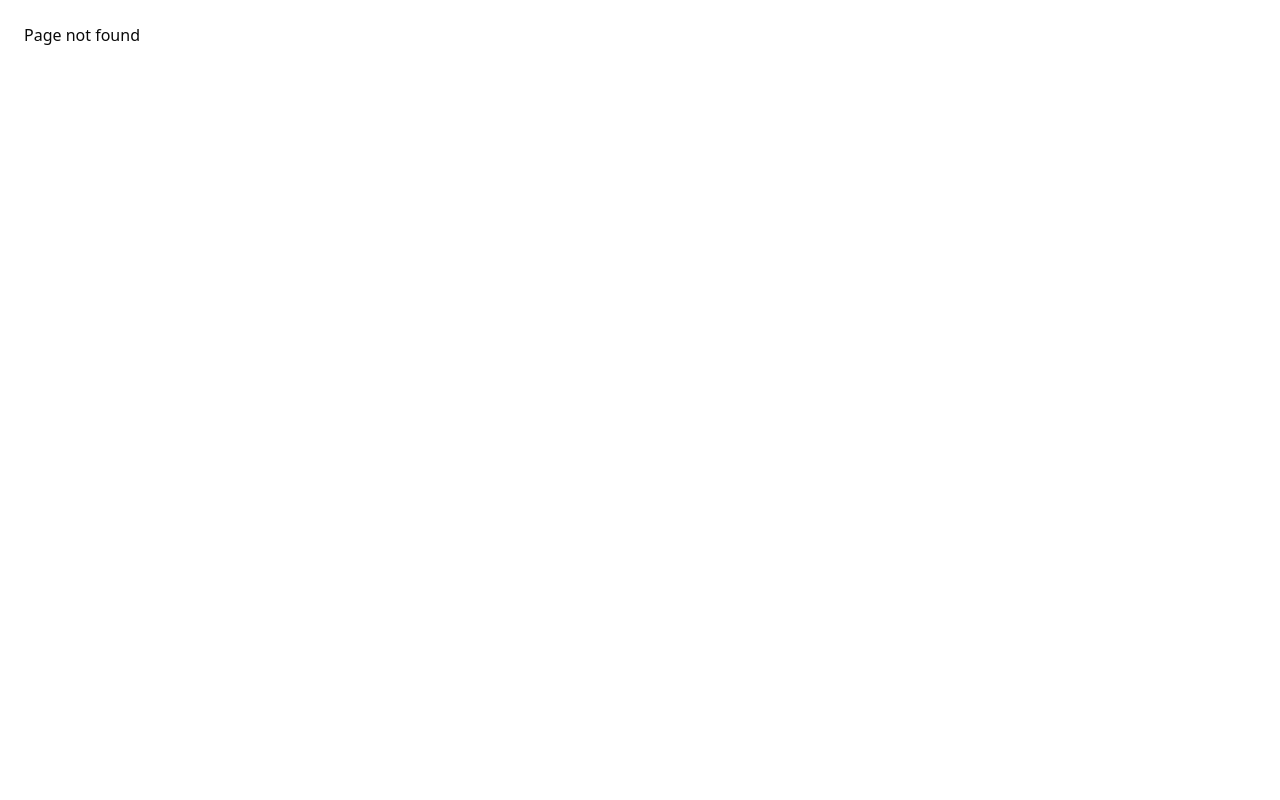
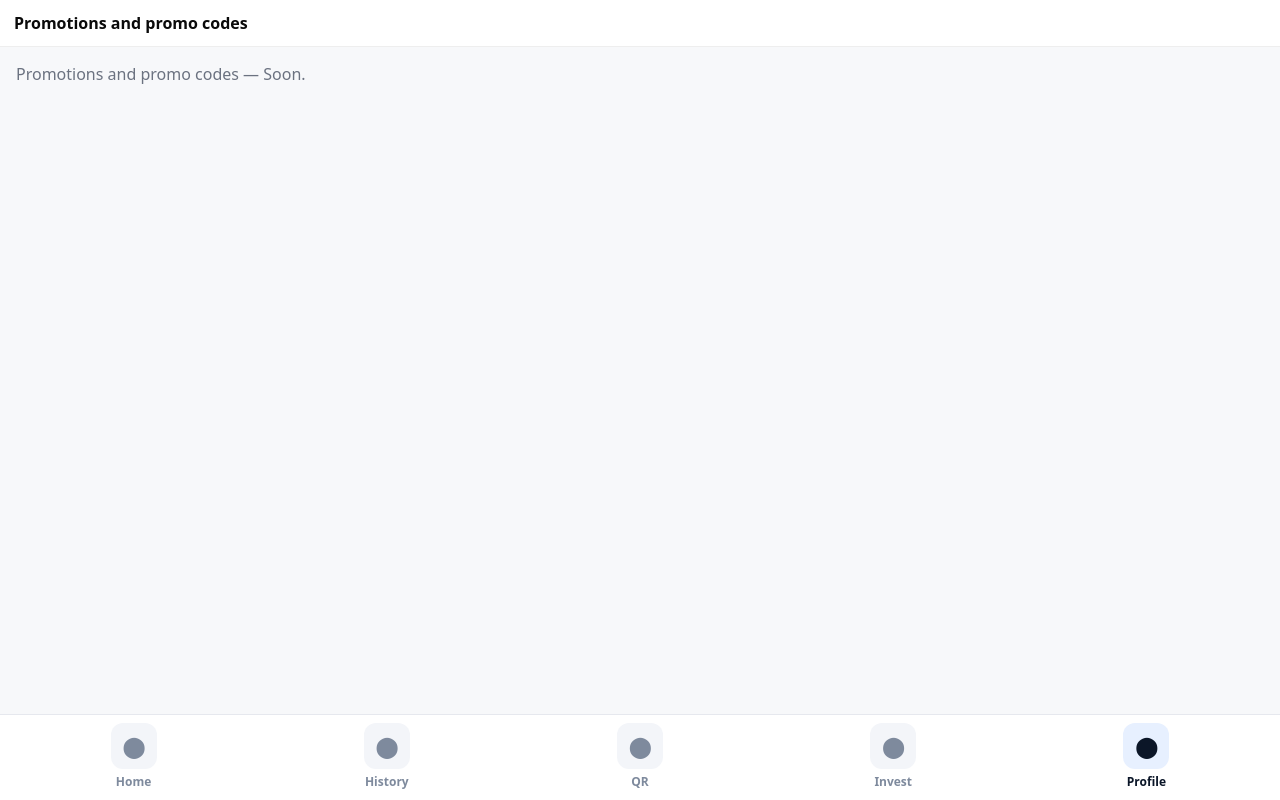
Before and after one commit to Mitya-crypto/localbali, a Next.js app: page /promos in a window 1280 px wide. Before the commit this address had no page. Built offline with nearby package versions, Linux system fonts and the light colour scheme.

Commit message:
Simplify PIN mode handling

```diff
--- a/app/profile/page.tsx
+++ b/app/profile/page.tsx
@@ -1,12 +1,13 @@
 'use client';
 import Link from 'next/link';
+import type { Route } from 'next';
 import { useEffect, useMemo, useState } from 'react';
 import { getUser } from '@/lib/tg';
 import TabBar from '@/components/ui/TabBar';
 import { useI18n } from '@/components/providers/I18nProvider';
 import { LANG_LABEL, type Lang } from '@/lib/i18n';
 
-function Row({icon, title, right, href}:{icon:string; title:string; right?:string; href?:string}) {
+function Row({icon, title, right, href}:{icon:string; title:string; right?:string; href?:Route}) {
   const C = (
     <div style={{
       display:'flex', alignItems:'center', gap:12, padding:'14px',
@@ -59,7 +60,7 @@ export default function ProfilePage(){
 
       <div style={{padding:'0 14px'}}>
         <div style={{background:'#fff', border:'1px solid #eee', borderRadius:16, overflow:'hidden'}}>
-          <Row icon="👥" title={t('profile.ref')}    href="/referral" />
+          <Row icon="👥" title={t('profile.ref')}    href="/referrals" />
           <Row icon="🎁" title={t('profile.promos')} href="/promos"  />
         </div>
       </div>
--- /dev/null
+++ b/app/promos/page.tsx
@@ -0,0 +1,21 @@
+'use client';
+import { useI18n } from '@/components/providers/I18nProvider';
+import TabBar from '@/components/ui/TabBar';
+
+export default function PromosPage(){
+  const { t } = useI18n();
+  return (
+    <div style={{minHeight:'100svh',background:'#f7f8fa',fontFamily:'system-ui',display:'flex',flexDirection:'column'}}>
+      <div style={{position:'sticky',top:0,background:'#fff',borderBottom:'1px solid #eee',padding:'12px 14px',fontWeight:800}}>
+        {t('profile.promos')}
+      </div>
+
+      <div style={{padding:16,color:'#6b7280'}}>
+        <p style={{margin:0}}>{t('profile.promos')} — {t('soon')}.</p>
+      </div>
+
+      <div style={{flexGrow:1}}/>
+      <TabBar current="profile" />
+    </div>
+  );
+}
--- a/app/settings/security/page.tsx
+++ b/app/settings/security/page.tsx
@@ -9,8 +9,8 @@ function Section({title}:{title:string}) {
 
 export default function SecurityPage(){
   const { t } = useI18n();
-  const [pin, setPin] = useState(localStorage.getItem('pinHash') ? true : false);
-  const [hide, setHide] = useState(localStorage.getItem('hideBalance') === '1');
+  const [pin, setPin] = useState(() => (typeof window !== 'undefined' && localStorage.getItem('pinHash') ? true : false));
+  const [hide, setHide] = useState(() => (typeof window !== 'undefined' && localStorage.getItem('hideBalance') === '1'));
 
   useEffect(()=>{},[]);
 
--- a/components/providers/I18nProvider.tsx
+++ b/components/providers/I18nProvider.tsx
@@ -1,28 +1,25 @@
 'use client';
-import {createContext, useContext, useEffect, useMemo, useState} from 'react';
-
-export type Lang = 'ru'|'en'|'id'|'es'|'de';
+import {createContext, useCallback, useContext, useEffect, useMemo, useState} from 'react';
+import { FLAGS, LANG_LABEL, translate, type Lang } from '@/lib/i18n';
 
 type Ctx = {
   lang: Lang;
   setLang: (l:Lang)=>void;
   t: (k:string)=>string;
+  label: (l:Lang)=>string;
+  flag: (l:Lang)=>string;
 };
 const I18nContext = createContext<Ctx | null>(null);
-
-const DICT: Record<Lang, Record<string,string>> = {
-  en: { 'profile.title':'Profile' },
-  ru: { 'profile.title':'Профиль' },
-  id: {}, es: {}, de: {}
-};
 
 export default function I18nProvider({children}:{children:React.ReactNode}) {
   const [lang, setLang] = useState<Lang>('en');
   useEffect(() => {
     try { const s = localStorage.getItem('lang') as Lang | null; if (s) setLang(s); } catch {}
   }, []);
-  const t = (k:string) => (DICT[lang]?.[k] ?? k);
-  const value = useMemo(()=>({lang, setLang, t}),[lang]);
+  const t = useCallback((k:string) => translate(lang, k), [lang]);
+  const label = useCallback((l:Lang) => LANG_LABEL[l] ?? l, []);
+  const flag = useCallback((l:Lang) => FLAGS[l] ?? '', []);
+  const value = useMemo(()=>({lang, setLang, t, label, flag}),[lang, t, label, flag]);
   return <I18nContext.Provider value={value}>{children}</I18nContext.Provider>;
 }
 
--- a/components/ui/TabBar.tsx
+++ b/components/ui/TabBar.tsx
@@ -1,5 +1,6 @@
 'use client';
 import Link from 'next/link';
+import type { Route } from 'next';
 import { usePathname } from 'next/navigation';
 import { useI18n } from '@/components/providers/I18nProvider';
 
@@ -11,7 +12,7 @@ export default function TabBar({current}:{current?:'home'|'history'|'scan'|'inve
                : pathname.startsWith('/invest') ? 'invest'
                : pathname === '/scan' ? 'scan' : 'home');
 
-  const Item = ({href, label, active}:{href:string; label:string; active:boolean}) => (
+  const Item = ({href, label, active}:{href:Route; label:string; active:boolean}) => (
     <Link href={href} style={{
       flex:1, textAlign:'center', textDecoration:'none',
       color: active ? '#0b1628' : '#7e8a9d', fontWeight: active ? 700 : 600
```
Also changed, not shown: app/pin/page.tsx (+11 -5 lines), app/settings/devices/page.tsx (added, +21 -0 lines).
